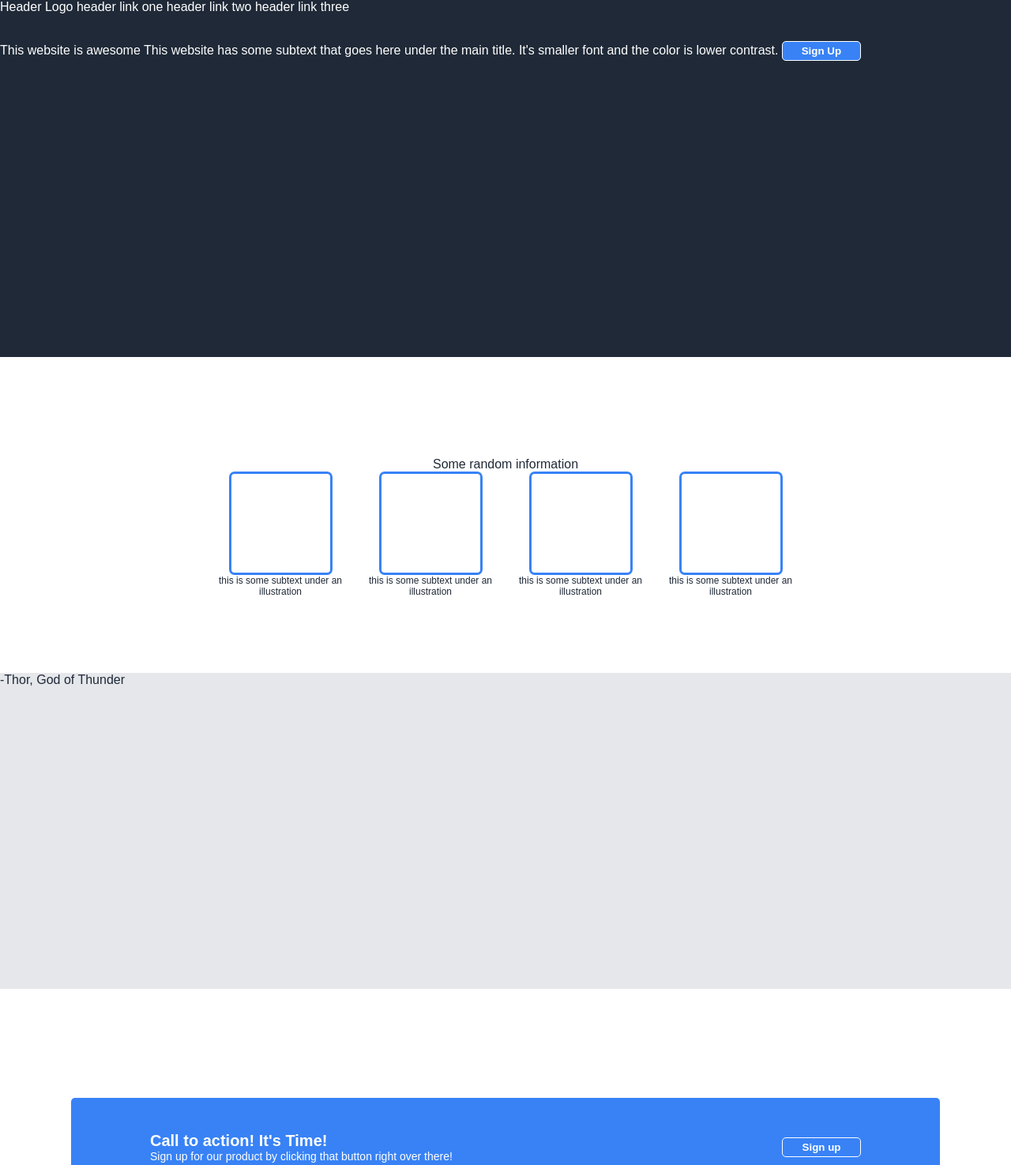
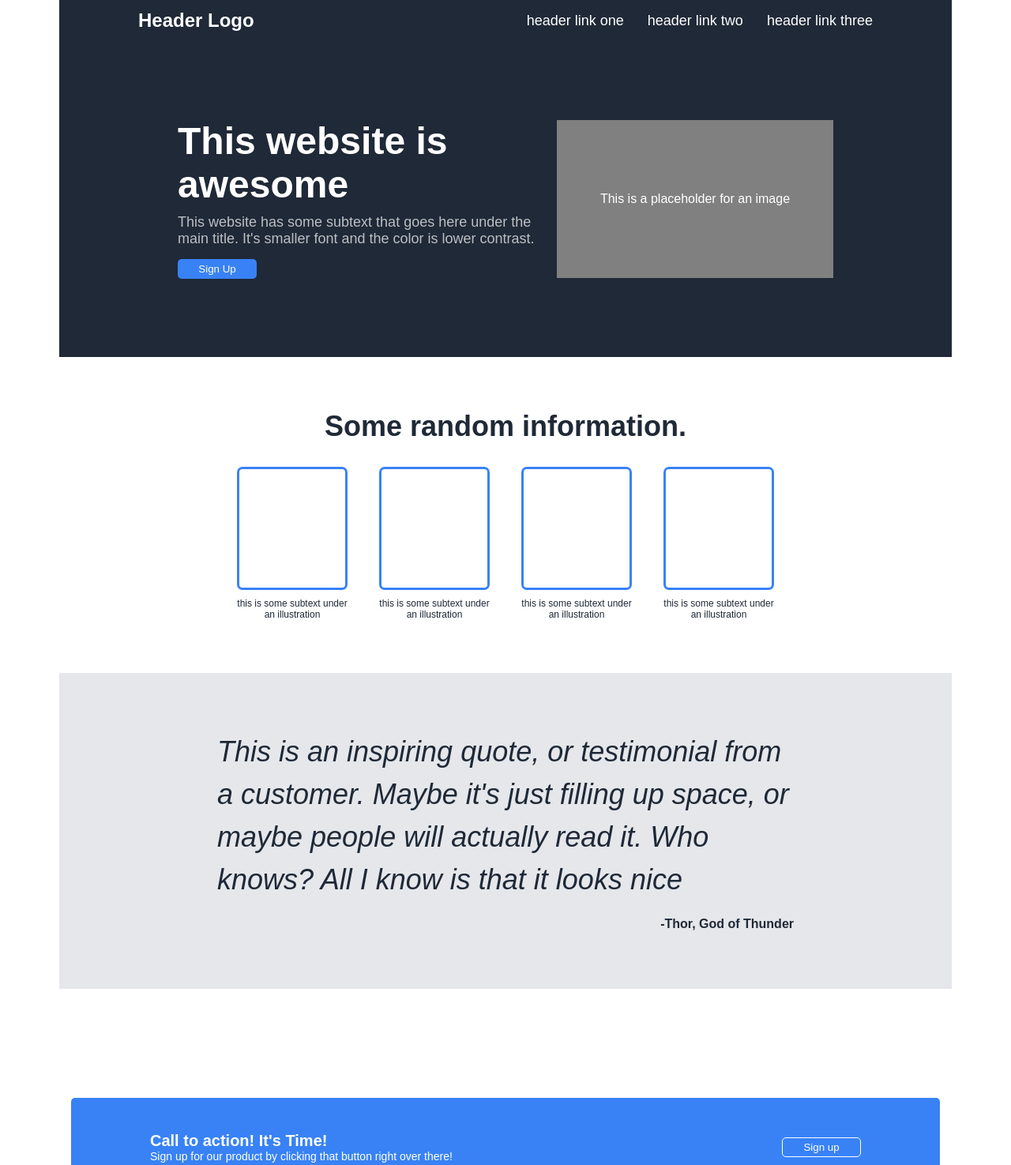
Before and after one commit to albertomeza26/landing-page, a plain HTML site: page index.html in a window 1280 px wide. Shown: the top 1475 px of the page at 79% size. Drawn offline with Linux system fonts and the light colour scheme.

Commit message:
Completed Landing Page code.

```diff
--- a/index.html
+++ b/index.html
@@ -5,23 +5,53 @@
         <meta http-equiv="X-UA-Compatible" content="IE=edge">
         <meta name="viewport" content="width=device-width, initial-scale=1.0">
         <link rel="stylesheet" href="style.css">
-    <title>Document</title>
+        <title>Landing Page</title>
     </head>
     <body>
         <div class="header">
+
+            <div class="ls-header">
+
                 <a>Header Logo</a>
+
+            </div>
+
+            <div class="rs-header">
+
                 <a>header link one</a>
                 <a>header link two</a>
                 <a>header link three</a>
+
+            </div>
+
         </div>
         <div class="section-one">
+
+            <div class="ls-text">
+
+                <div class="ls-bold">
+
                     <a>This website is awesome</a>
-        <a>This website has some subtext that goes here under the main title. It's smaller font and the color is lower contrast.</a>
-        <button type="button">Sign Up</button>
+
+                </div>
+
+                <div class="ls-reg">
+
+                    <a>This website has some subtext that goes here under the
+                        main title. It's smaller font and the color is lower
+                        contrast.</a>
+
+                </div>
+                <!-- Added class to button element -->
+                <button class="button-uno" type="button">Sign Up</button>
+
+            </div>
+            <div class="image">This is a placeholder for an image</div>
+
         </div>
         <div class="section-two">
             <div class="section-tt">
-         <a>Some random information</a>
+                <a>Some random information.</a>
             </div>
             <div class="section-box">
                 <div class="bb-box-one">
@@ -43,7 +73,18 @@
             </div>
         </div>
         <div class="section-three">
-        <a>-Thor, God of Thunder</a>
+
+            <div class="whole-quote">
+                <div class="quote">
+                    <a><em>This is an inspiring quote, or testimonial from a
+                            customer. Maybe it's just filling up space, or maybe
+                            people will actually read it. Who knows? All I know
+                            is that it looks nice</em></a>
+                </div>
+                <div class="thor">
+                    <a><strong>-Thor, God of Thunder</strong></a>
+                </div>
+            </div>
         </div>
         <div class="section-four">
             <div class="blue-section">
@@ -52,10 +93,12 @@
                         <a>Call to action! It's Time!</a>
                     </div>
                     <div class="blue-reg">
-                  <a>Sign up for our product by clicking that button right over there!</a>
+                        <a>Sign up for our product by clicking that button right
+                            over there!</a>
                     </div>
                 </div>
-            <button type="button"> Sign up</button>
+                <!-- Added class to button element -->
+                <button class="button-dos" type="button"> Sign up</button>
             </div>
         </div>
         <div class="footer">
--- a/style.css
+++ b/style.css
@@ -1,20 +1,87 @@
-body{
+html {
+    margin: 0;
+}
+body {
     display: flex;
     flex-wrap: wrap;
     flex-direction: column;
-    margin: 0;
+    margin-left: 75px;
+    margin-right: 75px;
+    margin-top: 0;
+    margin-bottom: 0;
     font-family: sans-serif;
+    min-width: 1000px;
 }
+
 .header {
     background-color: #1f2937;
     height: 52px;
     color: white;
+
+    display: flex;
+    align-items: center;
 }
+
+
+.ls-header {
+    color: white;
+    font-weight: bold;
+    font-size: 24px;
+    margin-right: auto;
+    margin-left: 100px;
+}
+
+.rs-header {
+    display: flex;
+    gap: 30px;
+    margin-right: 100px;
+    margin-left: auto;
+    font-size: 18px;
+}
+
+
+
 .section-one {
     background-color: #1f2937;
     color: white;
     height: 400px;
+
+    display: flex;
+    align-items: center;
 }
+
+
+.ls-text {
+    margin-right: auto;
+    margin-left: 150px;
+}
+
+.ls-bold {
+    font-weight: 900;
+    font-size: 48px;
+    padding-bottom: 10px;
+}
+
+.ls-reg {
+    font-size: 18px;
+    padding-bottom: 15px;
+    opacity: .7;
+}
+
+.image {
+    margin-left: auto;
+    margin-right: 150px;
+    width: 350px;
+    height: 200px;
+    background-color: grey;
+    display: flex;
+    flex-shrink: 0;
+    justify-content: center;
+    align-items: center;
+}
+
+
+
 .section-two {
     background-color: white;
     color: #1f2937;
@@ -25,33 +92,70 @@ body{
     justify-content: center;
     align-items: center;
 }
+
 .section-box {
     display: flex;
-    gap: 30px;
+    gap: 40px;
+    justify-content: center;
 }
+
 .section-tt {
-    margin-top: 30px;
+    margin-bottom: 30px;
+    font-weight: 900;
+    font-size: 36px;
 }
+
 .bb-box-one {
     font-size: 12px;
-    width: 160px;
+    width: 140px;
     text-align: center;
     display: flex;
     flex-wrap: wrap;
     justify-content: center;
 }
+
 .blue-border {
     border: 3px solid #3882f6;
-    height: 125px;
-    width: 125px;
+    height: 150px;
+    width: 150px;
     border-radius: 7px;
+    margin-bottom: 10px;
 }
 
 .section-three {
     background-color: #e5e7eb;
     height: 400px;
     color: #1f2937;
+
+    display: flex;
+    flex-wrap: wrap;
+    justify-content: center;
 }
+
+.whole-quote {
+    display: flex;
+    flex-direction: column;
+    flex-wrap: wrap;
+    margin-left: 200px;
+    margin-right: 200px;
+    justify-content: center;
+}
+
+.quote {
+    display: flex;
+    margin-right: auto;
+    font-size: 36px;
+    line-height: 150%;
+}
+
+.thor {
+    margin-left: auto;
+    margin-top: 20px;
+    font-weight: 900;
+}
+
+
+
 .section-four {
     background-color: white;
     height: 400px;
@@ -60,7 +164,8 @@ body{
     justify-content: center;
     align-items: center;
 }
-.blue-section{
+
+.blue-section {
     background-color: #3882f6;
     border-radius: 5px;
     max-width: 1000px;
@@ -74,17 +179,40 @@ body{
     text-align: left;
     gap: 50px;
 }
+
 button {
     background-color: #3882f6;
     color: white;
-    border: 1px solid white;
+    /* Removed border CSS */
     border-radius: 5px;
     height: 25px;
     width: 100px;
     margin-left: auto;
     margin-right: 100px;
     cursor: pointer;
+    font-weight: 200;
+}
+
+.cuatro-text {
+    margin-right: auto;
+}
+
+.blue-bold {
     font-weight: bold;
+    font-size: 20px;
+}
+
+.blue-reg {
+    font-size: 14px;
+}
+
+
+.button-dos {
+    border: 1px solid white;
+}
+
+.button-uno {
+    border: none;
 }
 
 .footer {
@@ -94,14 +222,5 @@ button {
     display: flex;
     justify-content: center;
     align-items: center;
+    font-size: 12px;
 }
-.cuatro-text {
-    margin-right: auto;
-}
-.blue-bold {
-    font-weight: bold;
-    font-size: 20px;
-}
-.blue-reg {
-    font-size: 14px;
-}
```
Lines whose indentation alone changed are shown as unchanged.
